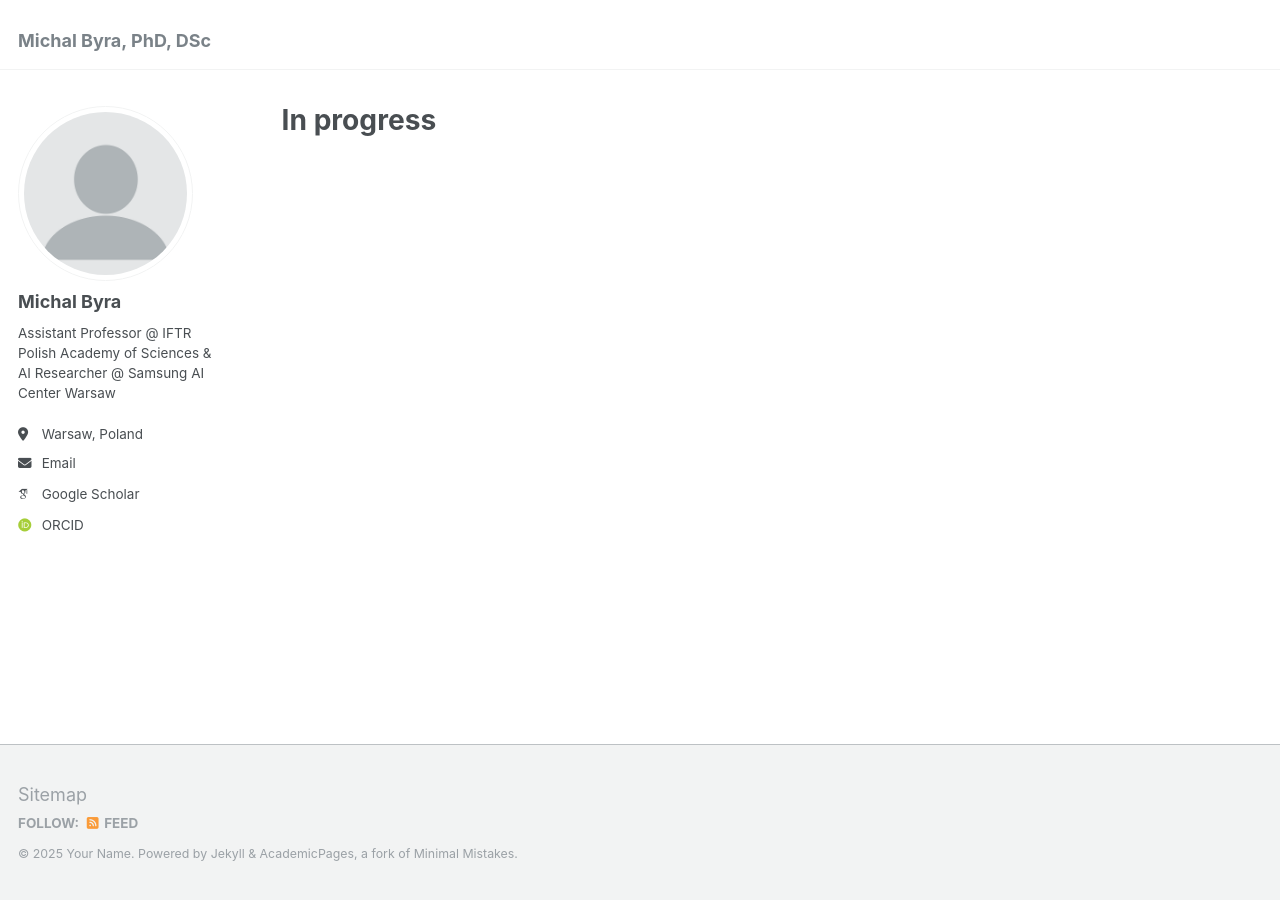
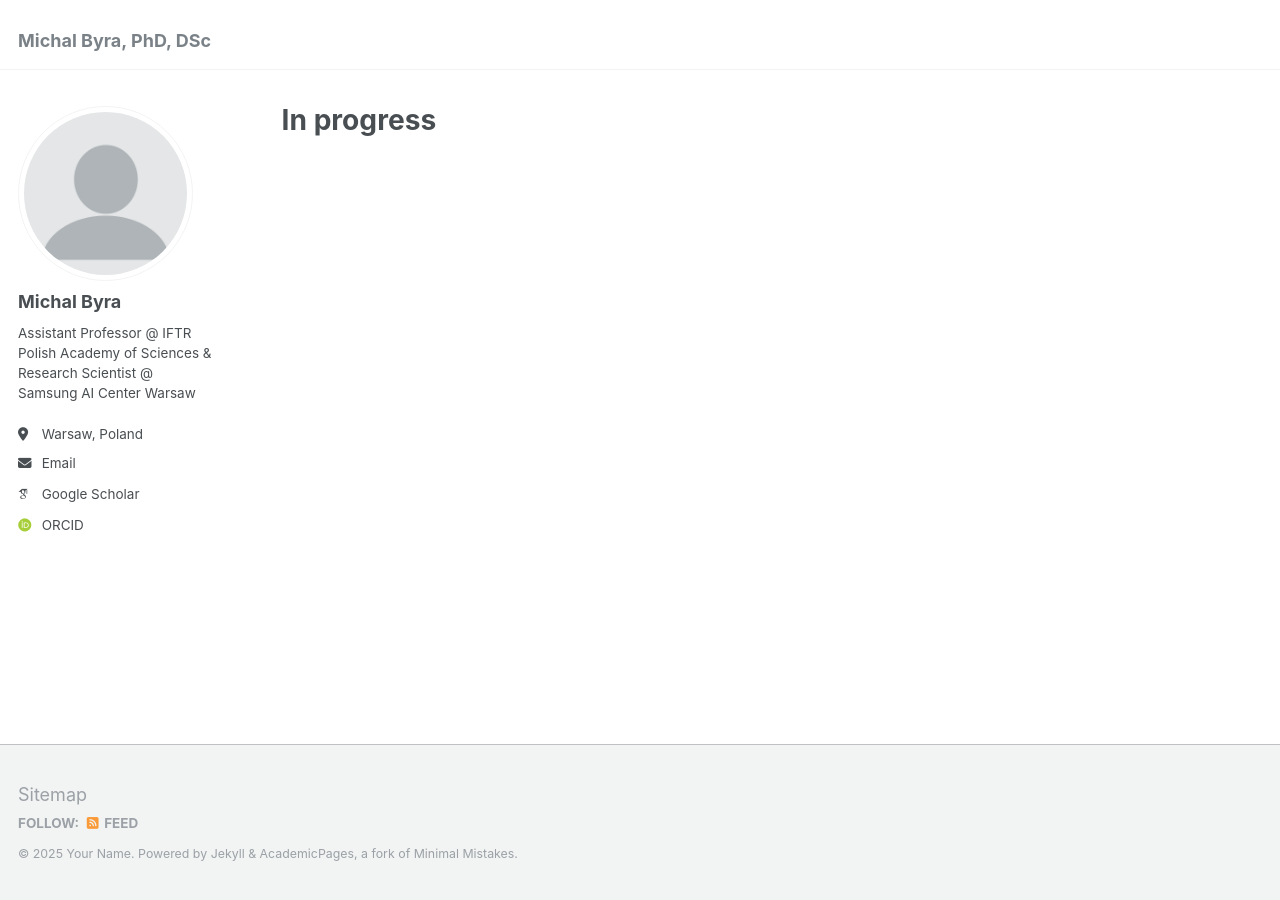
Before and after one commit to mbyr/mbyr.github.io, a Jekyll site: the page built from _pages/about.md, in a window 1280 px wide. Built offline with Jekyll 4.4.1, drawn with Linux system fonts in a browser that asks for light colours; some web fonts are replaced.

Commit message:
Update _config.yml

```diff
--- a/_config.yml
+++ b/_config.yml
@@ -24,7 +24,7 @@ author:
   avatar           : "profile.png"
   name             : "Michal Byra"
   pronouns         : # example: "she/her"
-  bio              : "Assistant Professor @ IFTR Polish Academy of Sciences & AI Researcher @ Samsung AI Center Warsaw"
+  bio              : "Assistant Professor @ IFTR Polish Academy of Sciences & Research Scientist @ Samsung AI Center Warsaw"
   location         : "Warsaw, Poland"
   employer         :
   uri              :
```
